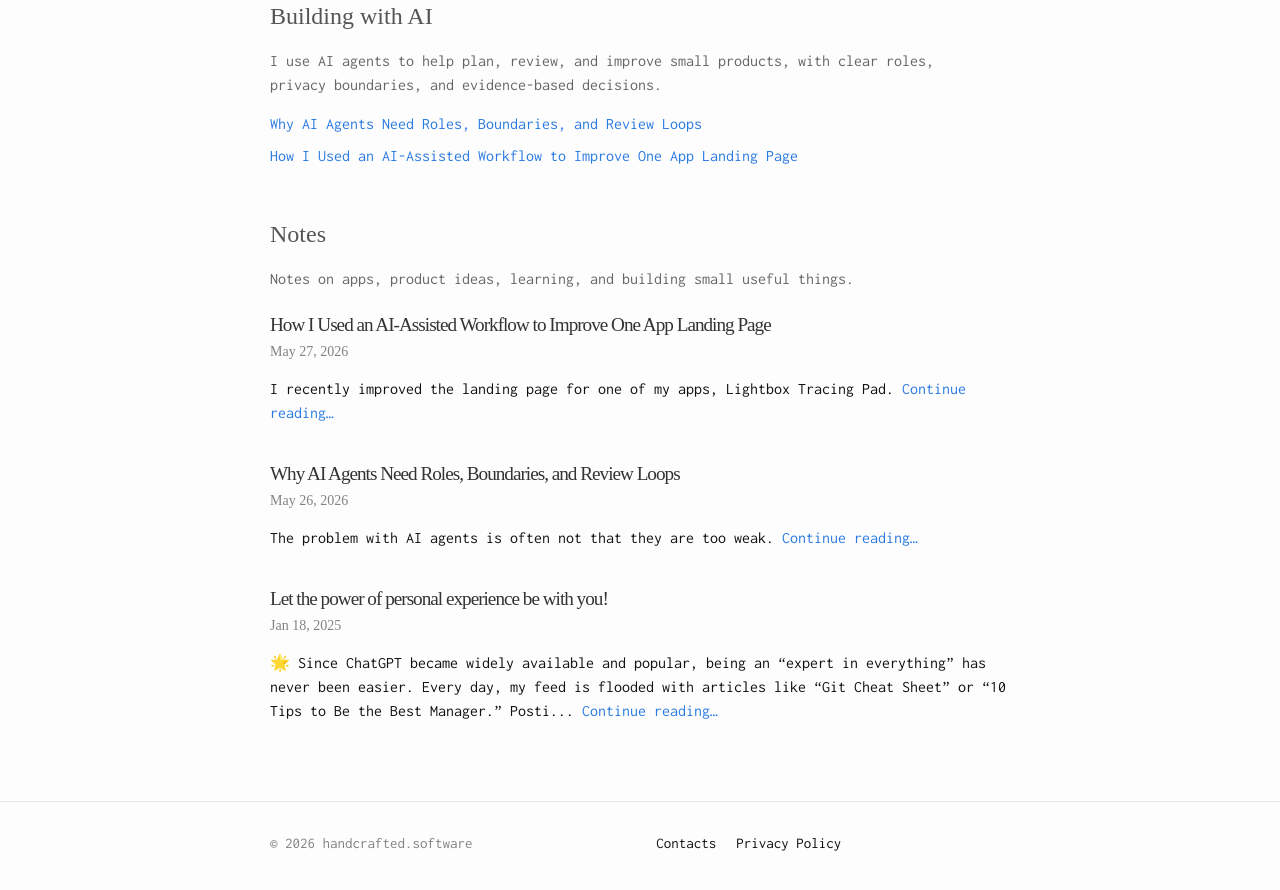
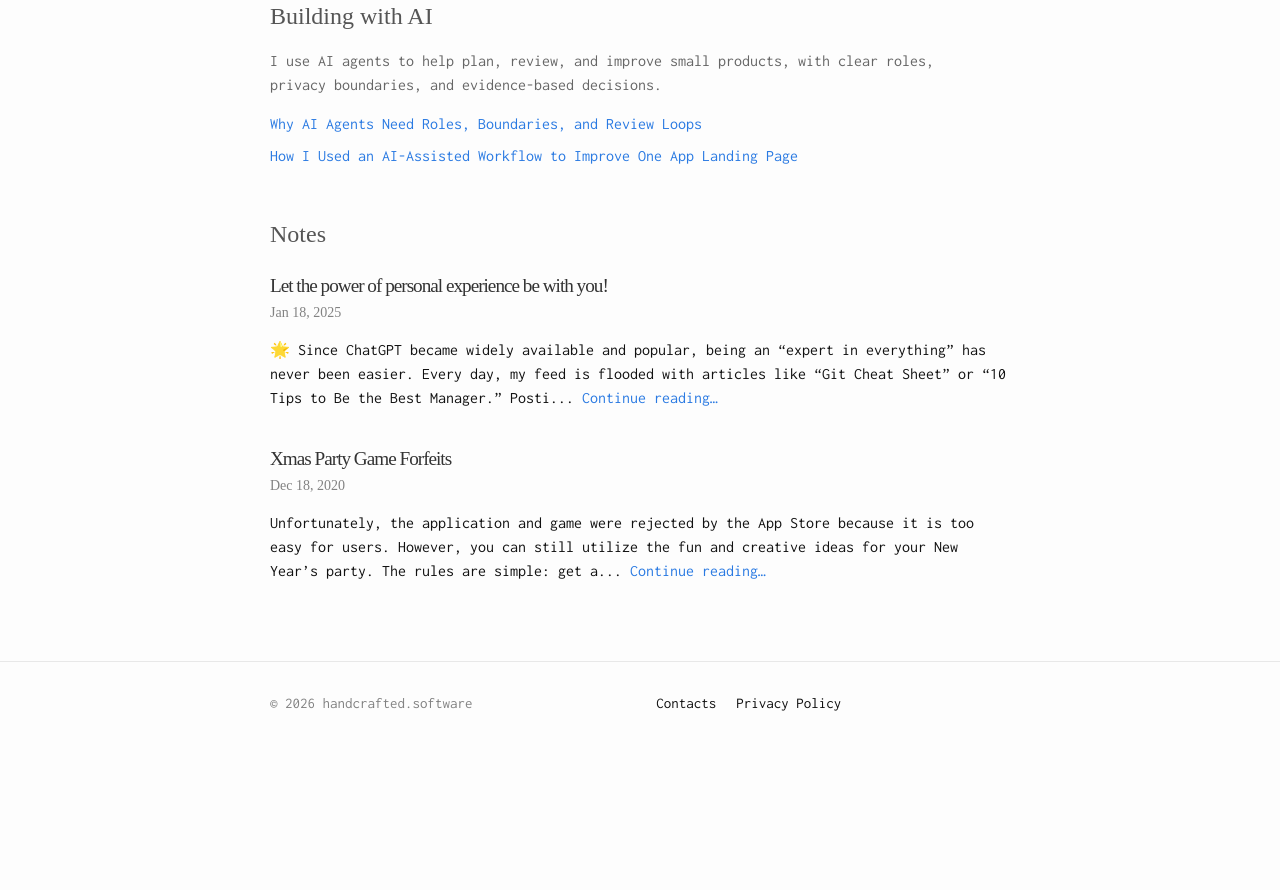
Before and after one commit to handcraftedsoftware/pages, a Jekyll site: the page built from index.md, in a window 1280 px wide and 900 px high, scrolled down 968 px. Shown: the top 890 px of the window. Built offline with Jekyll 4.4.1, drawn with Linux system fonts in a browser that asks for light colours; some web fonts are replaced; after the commit the page ends 1728 px from its top, so only the background shows below that.

Commit message:
Deduplicate homepage AI notes

```diff
--- a/index.md
+++ b/index.md
@@ -100,10 +100,12 @@ title: "Small, focused apps and practical tools"
 
     <section id="blog" class="page-section">
         <h2 class="section-header">Notes</h2>
-        <p class="section-intro">Notes on apps, product ideas, learning, and building small useful things.</p>
         <ul class="post-list latest-post-list">
-        {% assign latest_posts = site.posts | sort: "date" | reverse | slice: 0, 3 %}
+        {% assign latest_posts = site.posts | sort: "date" | reverse %}
+        {% assign visible_posts = 0 %}
         {% for post in latest_posts %}
+        {% unless post.categories contains "AI" %}
+        {% if visible_posts < 3 %}
         <li>
             <h3 class="post-title">
                 <a href="{{ post.url | relative_url }}">
@@ -120,6 +122,9 @@ title: "Small, focused apps and practical tools"
                 <a href="{{ post.url | relative_url }}">Continue reading…</a>
             </div>
         </li>
+        {% assign visible_posts = visible_posts | plus: 1 %}
+        {% endif %}
+        {% endunless %}
         {% endfor %}
         </ul>
     </section>
```
